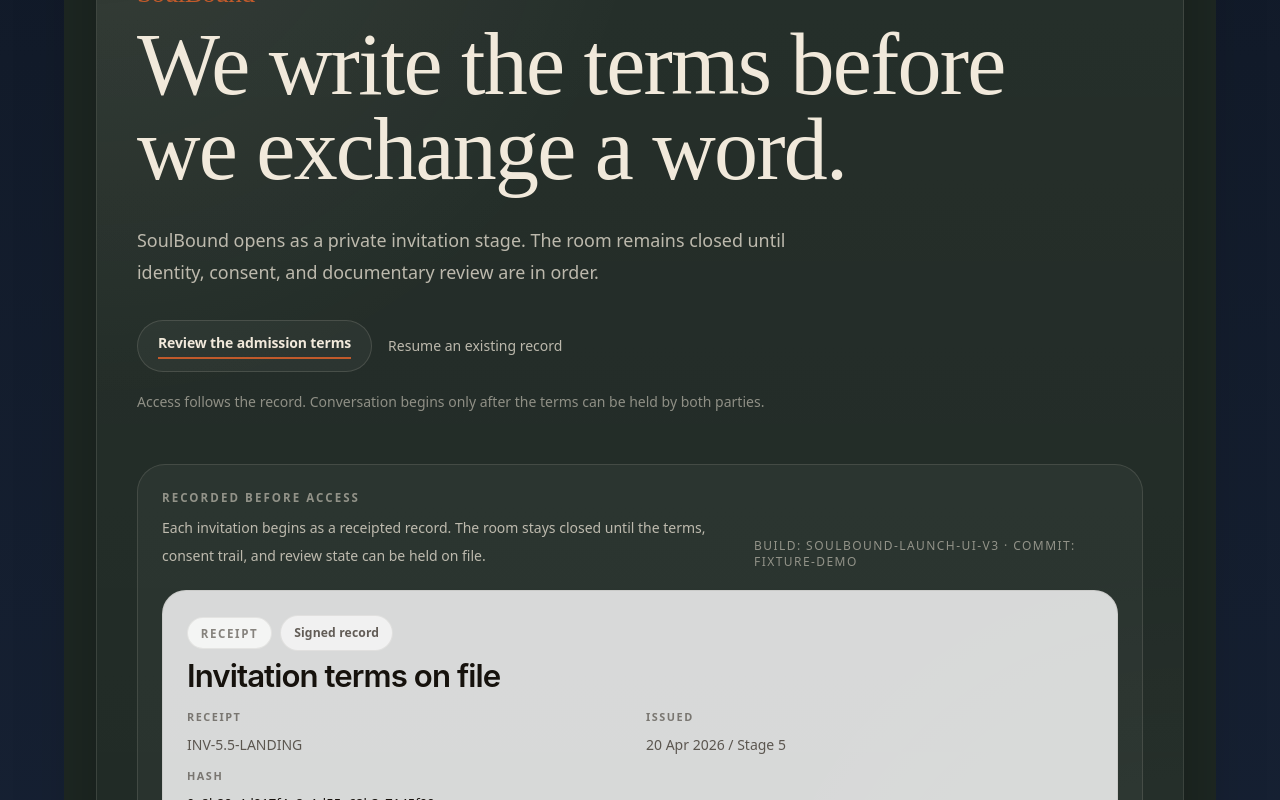
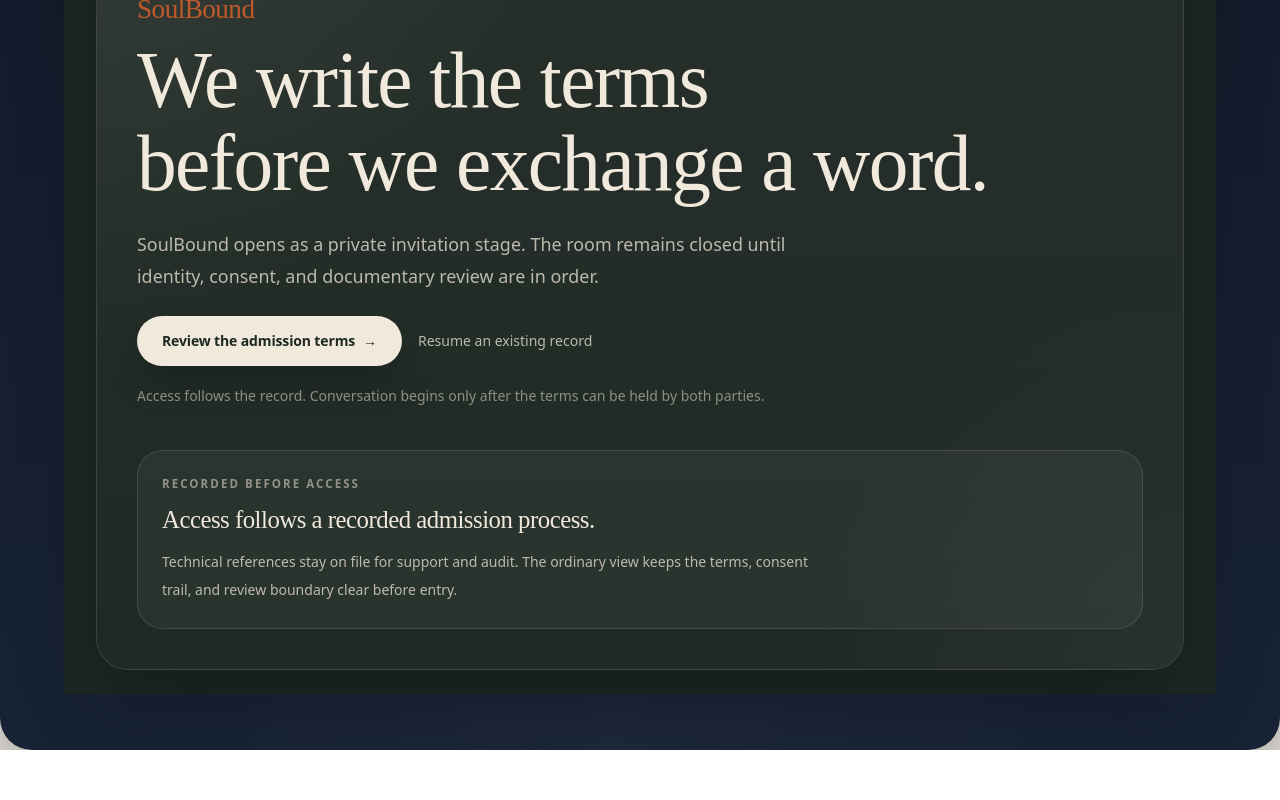
Before and after one commit to SUNBURN-Golden/beautiful-mind, a Next.js app in the folder apps/web/: page /manual/fixtures/landing in a window 1280 px wide. Shown: the part 820-1620 px from the top of the page. After the commit the page ends 1570 px from the top, so only its background shows below. Built offline with nearby package versions, Linux system fonts and the light colour scheme.

Commit message:
phase8: renovate landing readability

```diff
--- a/apps/web/app/page.tsx
+++ b/apps/web/app/page.tsx
@@ -23,10 +23,8 @@
 
 export default async function HomePage({ searchParams }: HomePageProps) {
     const isSignedIn = await hasActiveSession();
-    const commit = process.env.VERCEL_GIT_COMMIT_SHA || process.env.NEXT_PUBLIC_VERCEL_GIT_COMMIT_SHA;
-    const commitShort = commit && commit.length >= 7 ? commit.slice(0, 7) : 'local';
     const params = searchParams ? await searchParams : undefined;
     const locale = resolveAppLocale(params?.lang, LIVE_DEFAULT_LOCALE);
 
-    return <LandingSurface isSignedIn={isSignedIn} commitShort={commitShort} locale={locale} />;
+    return <LandingSurface isSignedIn={isSignedIn} locale={locale} />;
 }
--- a/apps/web/components/surfaces/landing-surface.tsx
+++ b/apps/web/components/surfaces/landing-surface.tsx
@@ -1,19 +1,16 @@
 import Link from 'next/link';
 import { BlurReveal, SoftFade } from '@/components/motion';
-import { ReceiptCard } from '@/components/domain/receipt-card';
 import { LIVE_DEFAULT_LOCALE, withLangQuery, type AppLocale } from '@/i18n/config';
 import { getLandingCopy } from '@/i18n/landing';
 import { LocaleSwitch } from '@/components/surfaces/locale-switch';
 
 export type LandingSurfaceProps = {
     isSignedIn: boolean;
-    commitShort: string;
     locale?: AppLocale;
 };
 
 export function LandingSurface({
     isSignedIn,
-    commitShort,
     locale = LIVE_DEFAULT_LOCALE,
 }: LandingSurfaceProps) {
     const copy = getLandingCopy(locale);
@@ -34,15 +31,15 @@
         };
 
     return (
-        <main className={`sb-space-stage-antiquarian sb-locale-${locale} min-h-screen px-4 py-4 sm:px-8 sm:py-8`} lang={locale}>
-            <div className="mx-auto flex min-h-[calc(100vh-2rem)] w-full max-w-6xl">
+        <main className={`sb-space-stage-antiquarian sb-locale-${locale} min-h-screen px-4 py-3 sm:px-8 sm:py-6`} lang={locale}>
+            <div className="mx-auto flex min-h-[calc(100svh-1.5rem)] w-full max-w-6xl sm:min-h-[calc(100svh-3rem)]">
                 <div className="relative flex w-full flex-col overflow-hidden rounded-[2rem] border border-[rgba(241,233,219,0.12)] bg-[linear-gradient(180deg,rgba(255,255,255,0.04),rgba(255,255,255,0.01))] p-6 shadow-[0_28px_80px_rgba(0,0,0,0.28)] sm:p-8 lg:p-10">
                     <div
                         aria-hidden="true"
                         className="pointer-events-none absolute inset-0 bg-[radial-gradient(circle_at_top_left,rgba(241,233,219,0.08),transparent_35%),radial-gradient(circle_at_bottom_right,rgba(255,255,255,0.04),transparent_28%)]"
                     />
 
-                    <div className="relative flex h-full flex-1 flex-col gap-12">
+                    <div className="relative flex h-full flex-1 flex-col gap-8 lg:gap-10">
                         <header className="flex flex-col gap-4 sm:flex-row sm:items-center sm:justify-between">
                             <span className="inline-flex w-fit rounded-full border border-[rgba(241,233,219,0.12)] bg-[rgba(255,255,255,0.04)] px-3 py-1 text-[0.72rem] font-semibold uppercase tracking-[0.18em] text-[color:var(--sb-stage-ink-soft)]">
                                 {copy.badge}
@@ -56,14 +53,21 @@
                             />
                         </header>
 
-                        <section className="flex flex-1 flex-col justify-center gap-12">
-                            <div className="max-w-4xl space-y-8">
+                        <section className="flex flex-1 flex-col justify-start gap-8 pt-5 sm:pt-7 lg:gap-10 lg:pt-8">
+                            <div className="max-w-4xl space-y-6">
                                 <BlurReveal className="space-y-4">
                                     <p className="sb-type-serif-display sb-accent-seal-orange text-[1.35rem] leading-none tracking-[0.04em] sm:text-[1.7rem]">
                                         {copy.wordmark}
                                     </p>
-                                    <h1 className="sb-type-serif-display max-w-4xl text-[clamp(2.8rem,7vw,5.5rem)] leading-[0.96] text-balance text-[color:var(--sb-stage-ink-strong)]">
-                                        {copy.title}
+                                    <h1
+                                        aria-label={copy.title}
+                                        className="sb-type-serif-display max-w-4xl text-[clamp(2.55rem,6.2vw,5.15rem)] leading-[1.04] text-[color:var(--sb-stage-ink-strong)] [line-break:strict] [text-wrap:balance] [word-break:keep-all]"
+                                    >
+                                        {copy.titlePhrases.map((phrase) => (
+                                            <span key={phrase} className="block">
+                                                {phrase}
+                                            </span>
+                                        ))}
                                     </h1>
                                 </BlurReveal>
 
@@ -77,11 +81,10 @@
                                     <div className="flex flex-col gap-4 sm:flex-row sm:items-center">
                                         <Link
                                             href={primaryAction.href}
-                                            className="inline-flex w-fit items-center rounded-full border border-[rgba(241,233,219,0.14)] bg-[rgba(255,255,255,0.04)] px-5 py-3 text-sm font-semibold tracking-[-0.01em] text-[color:var(--sb-stage-ink-strong)] transition-colors hover:bg-[rgba(255,255,255,0.08)] focus-visible:outline-none focus-visible:ring-2 focus-visible:ring-[rgba(241,233,219,0.28)]"
+                                            className="inline-flex w-fit min-w-56 items-center justify-center gap-2 rounded-full border border-[rgba(241,233,219,0.72)] bg-[color:var(--sb-stage-ink-strong)] px-6 py-3.5 text-sm font-semibold tracking-[-0.01em] text-[#1E2823] shadow-[0_18px_36px_rgba(0,0,0,0.22)] transition hover:-translate-y-0.5 hover:bg-white hover:shadow-[0_22px_42px_rgba(0,0,0,0.28)] focus-visible:outline-none focus-visible:ring-2 focus-visible:ring-[rgba(241,233,219,0.5)]"
                                         >
-                                            <span className="sb-rule-orange inline-flex pb-1">
-                                                {primaryAction.label}
-                                            </span>
+                                            <span>{primaryAction.label}</span>
+                                            <span aria-hidden="true">→</span>
                                         </Link>
 
                                         {secondaryAction ? (
@@ -101,32 +104,17 @@
                             </div>
 
                             <SoftFade delayMs={180}>
-                                <section className="rounded-[1.75rem] border border-[rgba(241,233,219,0.12)] bg-[rgba(255,255,255,0.04)] p-4 sm:p-5 lg:p-6">
-                                    <div className="flex flex-col gap-4 lg:flex-row lg:items-end lg:justify-between">
-                                        <div className="max-w-xl space-y-2">
-                                            <p className="text-[0.72rem] font-semibold uppercase tracking-[0.18em] text-[color:var(--sb-stage-ink-soft)]">
-                                                {copy.support.badge}
-                                            </p>
-                                            <p className="text-sm leading-7 text-[color:var(--sb-stage-ink-muted)]">
-                                                {copy.support.description}
-                                            </p>
-                                        </div>
-                                        <p className="text-xs uppercase tracking-[0.12em] text-[color:var(--sb-stage-ink-soft)]">
-                                            {copy.meta.build}: soulbound-launch-ui-v3 · {copy.meta.commit}: {commitShort}
+                                <section className="rounded-[1.6rem] border border-[rgba(241,233,219,0.12)] bg-[rgba(255,255,255,0.045)] p-5 sm:p-6">
+                                    <div className="max-w-2xl space-y-3">
+                                        <p className="text-[0.72rem] font-semibold uppercase tracking-[0.18em] text-[color:var(--sb-stage-ink-soft)]">
+                                            {copy.support.badge}
                                         </p>
-                                    </div>
-
-                                    <div className="mt-5">
-                                        <ReceiptCard
-                                            locale={locale}
-                                            title={copy.receipt.title}
-                                            receiptId={copy.receipt.receiptId}
-                                            issuedAt={copy.receipt.issuedAt}
-                                            hash={copy.receipt.hash}
-                                            contractVersion={copy.receipt.contractVersion}
-                                            signatory={copy.receipt.signatory}
-                                            status={copy.receipt.status}
-                                        />
+                                        <h2 className="sb-type-serif-display text-[1.35rem] leading-tight text-[color:var(--sb-stage-ink-strong)] sm:text-[1.55rem]">
+                                            {copy.support.title}
+                                        </h2>
+                                        <p className="text-sm leading-7 text-[color:var(--sb-stage-ink-muted)]">
+                                            {copy.support.description}
+                                        </p>
                                     </div>
                                 </section>
                             </SoftFade>
--- a/apps/web/dev-fixtures/landing.fixture.ts
+++ b/apps/web/dev-fixtures/landing.fixture.ts
@@ -1,14 +1,8 @@
 import type { LandingSurfaceProps } from '@/components/surfaces/landing-surface';
 import type { AppLocale } from '@/i18n/config';
 
-const landingFixtureCommit: Record<AppLocale, string> = {
-    en: 'fixture-demo',
-    ko: '픽스처-데모',
-};
-
-export function getLandingDefaultFixture(locale: AppLocale): LandingSurfaceProps {
+export function getLandingDefaultFixture(_locale: AppLocale): LandingSurfaceProps {
     return {
         isSignedIn: false,
-        commitShort: landingFixtureCommit[locale],
     };
 }
--- a/apps/web/i18n/landing.ts
+++ b/apps/web/i18n/landing.ts
@@ -10,6 +10,7 @@
         badge: 'Private invitation',
         wordmark: 'SoulBound',
         title: 'We write the terms before we exchange a word.',
+        titlePhrases: ['We write the terms', 'before we exchange a word.'],
         description:
             'SoulBound opens as a private invitation stage. The room remains closed until identity, consent, and documentary review are in order.',
         actionNote:
@@ -24,21 +25,9 @@
         },
         support: {
             badge: 'Recorded before access',
+            title: 'Access follows a recorded admission process.',
             description:
-                'Each invitation begins as a receipted record. The room stays closed until the terms, consent trail, and review state can be held on file.',
-        },
-        receipt: {
-            title: 'Invitation terms on file',
-            receiptId: 'INV-5.5-LANDING',
-            issuedAt: '20 Apr 2026 / Stage 5',
-            hash: '0x8b29c4d917f4a8e1d55a62b3c7145f09',
-            contractVersion: 'stage5.landing.invitation.v1',
-            signatory: 'SoulBound registry',
-            status: 'signed',
-        },
-        meta: {
-            build: 'build',
-            commit: 'commit',
+                'Technical references stay on file for support and audit. The ordinary view keeps the terms, consent trail, and review boundary clear before entry.',
         },
     },
     ko: {
@@ -50,6 +39,7 @@
         badge: '사적인 초대',
         wordmark: 'SoulBound',
         title: '우리는 한 마디를 건네기 전에 약속을 적어둡니다.',
+        titlePhrases: ['우리는', '한 마디를 건네기 전에', '약속을 적어둡니다.'],
         description:
             'SoulBound는 사적인 초대의 문턱에서 시작됩니다. 신원, 동의, 문서 검토가 정돈되기 전에는 이 방이 열리지 않습니다.',
         actionNote:
@@ -59,26 +49,14 @@
             secondary: null,
         },
         signedOutCtas: {
-            primary: '입회 약관을 검토합니다',
-            secondary: '기존 기록을 이어갑니다',
+            primary: '입회 약관 검토하기',
+            secondary: '기존 기록 이어가기',
         },
         support: {
             badge: '접근보다 먼저 기록',
+            title: '접근은 기록된 입회 절차 위에서 열립니다.',
             description:
-                '모든 초대는 영수증처럼 남는 기록으로 시작됩니다. 약관, 동의 이력, 검토 상태가 문서로 정리되기 전에는 이 방이 열리지 않습니다.',
-        },
-        receipt: {
-            title: '초대 약관이 기록되어 있습니다',
-            receiptId: 'INV-5.5-LANDING',
-            issuedAt: '2026년 4월 20일 / Stage 5',
-            hash: '0x8b29c4d917f4a8e1d55a62b3c7145f09',
-            contractVersion: 'stage5.landing.invitation.v1',
-            signatory: 'SoulBound 등록부',
-            status: 'signed',
-        },
-        meta: {
-            build: '빌드',
-            commit: '커밋',
+                '기술 식별자는 지원과 감사 기록 안에 보관합니다. 일반 화면에는 입장 전에 확인해야 할 약관, 동의 이력, 검토 경계만 분명하게 남깁니다.',
         },
     },
 } as const;
```
Also changed, not shown: 1 other file (tests, documents, lock files or other folders).
